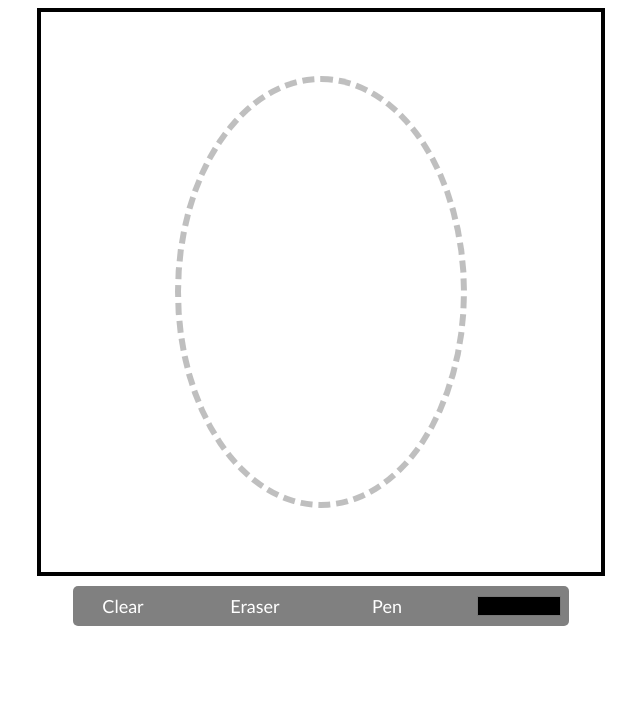
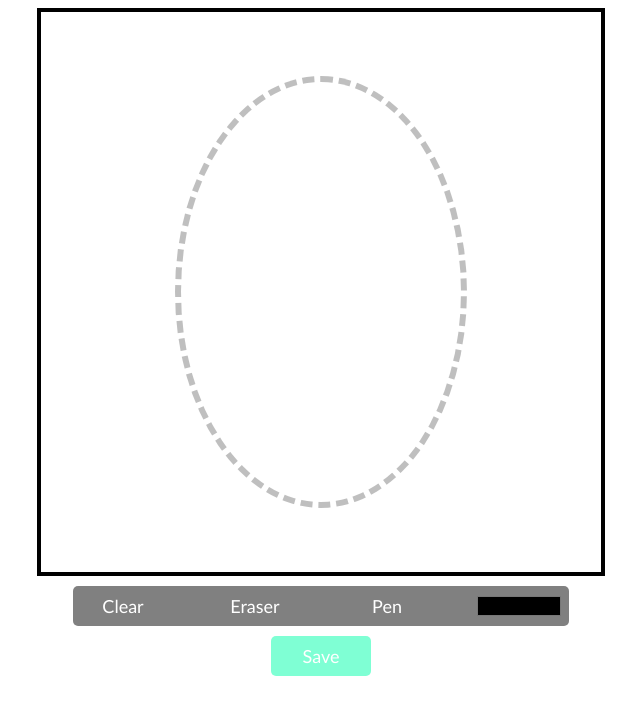
Before and after one commit to t1oluwani/SmartVision, a Vue app in the folder frontend/: page / in a window 1280 px wide. Shown: the top 714 px of the page, without its empty margins (319-959 px from the left). Built offline with nearby package versions, Linux system fonts and the light colour scheme.

Commit message:
Resolve issue of image saving as stroke on transparent background by initially filling the canvas with white

```diff
--- a/frontend/src/components/subcomponents/DrawingCanvas.vue
+++ b/frontend/src/components/subcomponents/DrawingCanvas.vue
@@ -22,6 +22,8 @@ export default {
     cnv.width = 560;
     cnv.height = 560;
     let ctx = cnv.getContext("2d");
+    ctx.fillStyle = "white";
+    ctx.fillRect(0, 0, cnv.width, cnv.height);
 
     // Global Variables
     let mouseIsPressed = false;
@@ -167,7 +169,6 @@ button, #colorpicker {
   padding: 6px;
   margin: 0;
   background-color: transparent;
-  color: white;
   cursor: pointer;
 }
 button:hover, #colorpicker:hover {
@@ -177,4 +178,8 @@ button:active, #colorpicker:active {
   background-color: lightgray;
 }
 
+#savebtn {
+  background-color: aquamarine;
+}
+
 </style>
```
